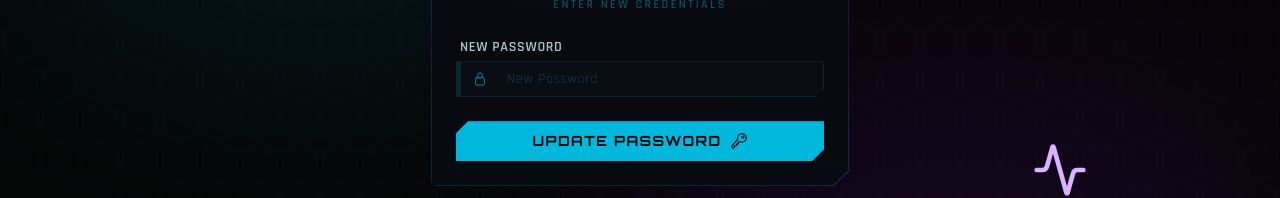
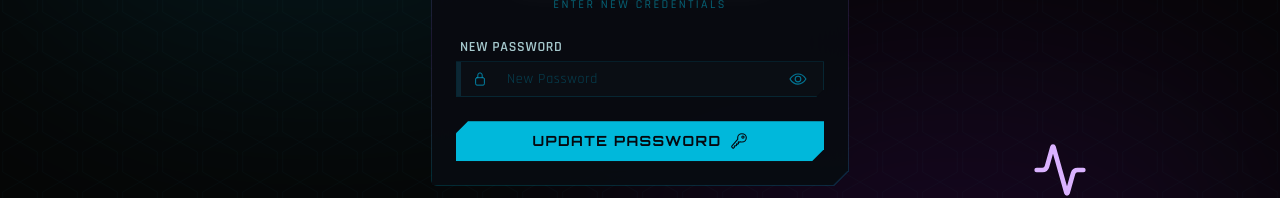
Before and after one commit to skmdJeesan/Convolution-XI, a Next.js app: page /reset-password/1 in a window 1280 px wide. Shown: the part 338-536 px from the top of the page. Built offline with nearby package versions, Linux system fonts and the light colour scheme; no server answers.

Commit message:
added show password to resetPass

```diff
--- a/src/app/reset-password/[token]/page.tsx
+++ b/src/app/reset-password/[token]/page.tsx
@@ -2,7 +2,7 @@
 import { useState, use } from "react";
 import { useRouter } from "next/navigation";
 import { motion } from "framer-motion";
-import { IoLockClosedOutline, IoKeyOutline } from "react-icons/io5";
+import { IoLockClosedOutline, IoKeyOutline, IoEyeOutline, IoEyeOffOutline } from "react-icons/io5";
 import DecorativeIcons from "@/components/DecorativeIcons";
 
 // --- LOADER COMPONENT
@@ -23,6 +23,7 @@ interface ResetPasswordProps {
 export default function ResetPassword({ params }: ResetPasswordProps) {
   // Backend logic
   const [password, setPassword] = useState<string>("");
+  const [showPassword, setShowPassword] = useState<boolean>(false);
   const [isSubmitting, setIsSubmitting] = useState<boolean>(false);
   const router = useRouter();
   const { token } = use(params);
@@ -45,7 +46,6 @@ export default function ResetPassword({ params }: ResetPasswordProps) {
       setIsSubmitting(false);
     }
   };
-
 
   const inputContainerClass = "relative flex items-center h-9 bg-[#0a0e14] transition-all duration-300 border border-cyan-500/50 md:border-cyan-800/30 md:group-hover/input:border-cyan-500/50 group-focus-within/input:border-cyan-400 group-focus-within/input:bg-[#080b10] group-focus-within/input:shadow-[inset_0_0_10px_rgba(6,182,212,0.1)] [clip-path:polygon(0_0,100%_0,100%_calc(100%-8px),calc(100%-8px)_100%,0_100%,0_15px)]";
   const iconClass = "pl-4 pr-3 transition-colors text-cyan-400 md:text-cyan-600 group-focus-within/input:text-cyan-400";
@@ -89,16 +89,16 @@ export default function ResetPassword({ params }: ResetPasswordProps) {
                 {/* Header Bar */}
                 <div className="flex items-center justify-between px-5 py-2.5 bg-[#0f1219] border-b border-cyan-800/20">
                     <div className="flex gap-1.5">
-                         <div className="w-1.5 h-1.5 bg-cyan-400 rounded-full animate-pulse"></div>
-                         <div className="w-1.5 h-1.5 bg-purple-500/50 rounded-full"></div>
+                          <div className="w-1.5 h-1.5 bg-cyan-400 rounded-full animate-pulse"></div>
+                          <div className="w-1.5 h-1.5 bg-purple-500/50 rounded-full"></div>
                     </div>
                     <span className="font-rajdhani text-[10px] tracking-[0.2em] text-cyan-400/80 font-semibold uppercase">Secure Update</span>
                 </div>
 
                 <div className="p-6">
                     <div className="text-center mb-6">
-                         <h1 className="font-orbitron text-2xl font-bold tracking-tight text-transparent bg-clip-text bg-linear-to-b from-white to-gray-600 drop-shadow-[0_0_15px_rgba(255,255,255,0.15)] mb-1">RESET PASSWORD</h1>
-                         <p className="font-rajdhani text-xs text-cyan-500/50 uppercase tracking-[0.2em] font-medium">Enter New Credentials</p>
+                          <h1 className="font-orbitron text-2xl font-bold tracking-tight text-transparent bg-clip-text bg-linear-to-b from-white to-gray-600 drop-shadow-[0_0_15px_rgba(255,255,255,0.15)] mb-1">RESET PASSWORD</h1>
+                          <p className="font-rajdhani text-xs text-cyan-500/50 uppercase tracking-[0.2em] font-medium">Enter New Credentials</p>
                     </div>
 
                     <form onSubmit={handleSubmit} className="flex flex-col gap-4">
@@ -111,7 +111,7 @@ export default function ResetPassword({ params }: ResetPasswordProps) {
                                 <div className="w-1 h-full absolute left-0 bg-cyan-900/40 group-focus-within/input:bg-cyan-400 transition-colors duration-300"></div>
                                 <div className={iconClass}><IoLockClosedOutline size={14} /></div>
                                 <input
-                                    type="password"
+                                    type={showPassword ? "text" : "password"}
                                     placeholder="New Password"
                                     value={password}
                                     onChange={(e) => setPassword(e.target.value)}
@@ -121,6 +121,13 @@ export default function ResetPassword({ params }: ResetPasswordProps) {
                                     autoCapitalize="off"
                                     className='w-full bg-transparent px-2 text-sm text-cyan-100 placeholder-cyan-800/60 outline-none font-rajdhani tracking-wider'
                                 />
+                                <button
+                                    type="button"
+                                    onClick={() => setShowPassword(!showPassword)}
+                                    className="pr-4 text-cyan-400 md:text-cyan-700 md:hover:text-cyan-400 transition-colors outline-none"
+                                >
+                                    {showPassword ? <IoEyeOffOutline size={18} /> : <IoEyeOutline size={18} />}
+                                </button>
                              </div>
                         </div>
 
```
